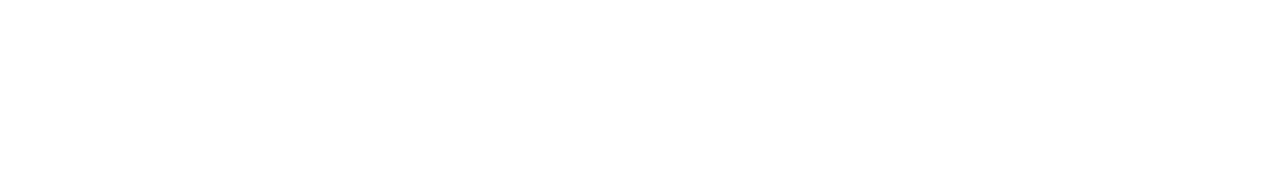
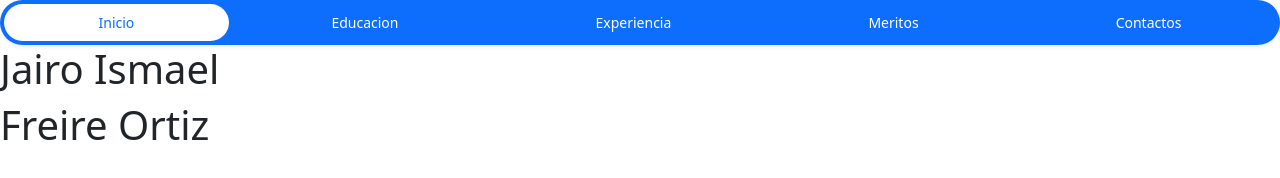
Before and after one commit to Jairo010/PracticaGit4A_FreireJairo, a plain HTML site: page index.html in a window 1280 px wide. Drawn offline with nearby package versions, Linux system fonts and the light colour scheme.

Commit message:
Se agregó Bootstrap al proyecto, menú e información personal

```diff
--- a/index.html
+++ b/index.html
@@ -4,9 +4,35 @@
   <meta charset="UTF-8">
   <meta http-equiv="X-UA-Compatible" content="IE=edge">
   <meta name="viewport" content="width=device-width, initial-scale=1.0">
+  <link href="https://cdn.jsdelivr.net/npm/bootstrap@5.3.0-alpha3/dist/css/bootstrap.min.css" rel="stylesheet" integrity="sha384-KK94CHFLLe+nY2dmCWGMq91rCGa5gtU4mk92HdvYe+M/SXH301p5ILy+dN9+nJOZ" crossorigin="anonymous">
+  <script src="https://cdn.jsdelivr.net/npm/bootstrap@5.3.0-alpha3/dist/js/bootstrap.bundle.min.js" integrity="sha384-ENjdO4Dr2bkBIFxQpeoTz1HIcje39Wm4jDKdf19U8gI4ddQ3GYNS7NTKfAdVQSZe" crossorigin="anonymous"></script>
+
   <title>Practica git</title>
 </head>
 <body>
+    <nav>
+      <ul class="nav nav-pills nav-fill gap-2 p-1 small bg-primary rounded-5 shadow-sm" id="pillNav2" role="tablist" style="--bs-nav-link-color: var(--bs-white); --bs-nav-pills-link-active-color: var(--bs-primary); --bs-nav-pills-link-active-bg: var(--bs-white);">
+        <li class="nav-item" role="presentation">
+          <button class="nav-link active rounded-5" id="home-tab2" data-bs-toggle="tab" type="button" role="tab" aria-selected="true">Inicio</button>
+        </li>
+        <li class="nav-item" role="presentation">
+          <button class="nav-link rounded-5" id="profile-tab2" data-bs-toggle="tab" type="button" role="tab" aria-selected="false">Educacion</button>
+        </li>
+        <li class="nav-item" role="presentation">
+          <button class="nav-link rounded-5" id="contact-tab2" data-bs-toggle="tab" type="button" role="tab" aria-selected="false">Experiencia</button>
+        </li>
+        <li class="nav-item" role="presentation">
+          <button class="nav-link rounded-5" id="contact-tab2" data-bs-toggle="tab" type="button" role="tab" aria-selected="false">Meritos</button>
+        </li>
+        <li class="nav-item" role="presentation">
+          <button class="nav-link rounded-5" id="contact-tab2" data-bs-toggle="tab" type="button" role="tab" aria-selected="false">Contactos</button>
+        </li>
+      </ul>
+    </nav>
 
+    <section>
+      <h1>Jairo Ismael</h1>
+      <h1>Freire Ortiz</h1>
+    </section>
 </body>
 </html>
```
